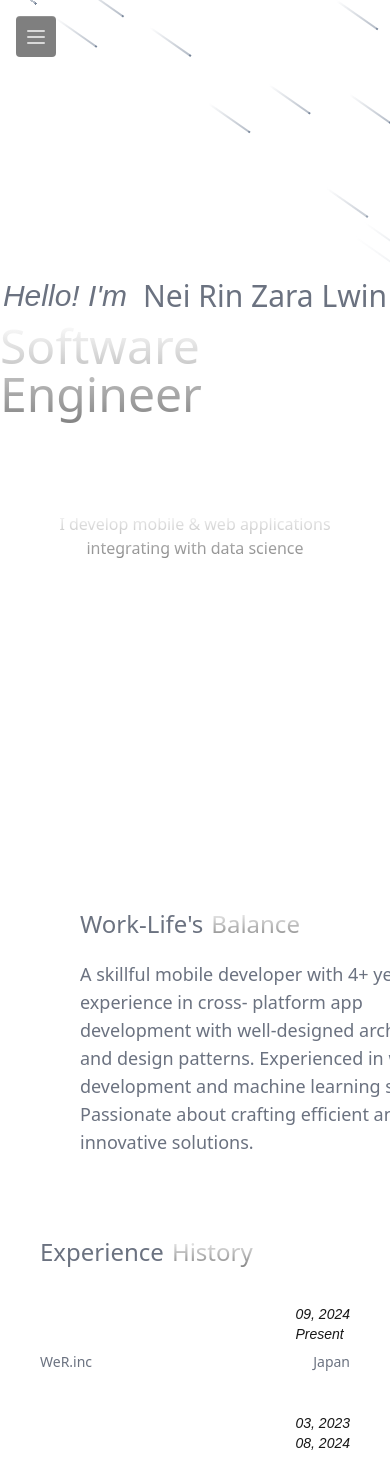
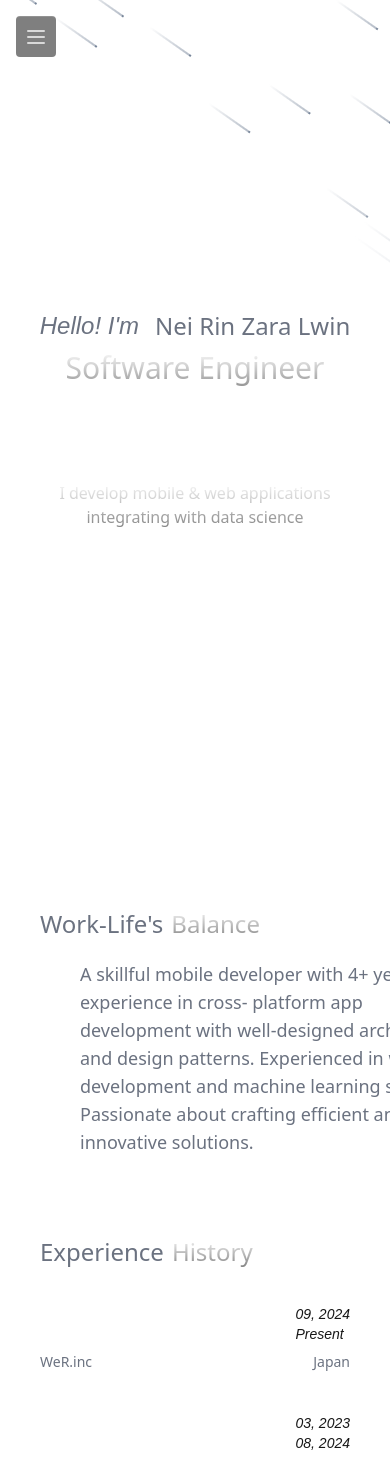
Before and after one commit to neirinzaralwin/portfolio, a Next.js app: page / in a window 390 px wide. Shown: the top 1457 px of the page. Built offline with nearby package versions, Linux system fonts and the light colour scheme.

Commit message:
refactor: adjust margins and font sizes in experience and hero components for improved layout

```diff
--- a/components/experience/experience.tsx
+++ b/components/experience/experience.tsx
@@ -21,7 +21,7 @@ const Experience = ({ timeline }: ExperienceProps) => {
     <section id="experience">
       <div className="relative pb-2 pt-16">
         <FadeIn>
-          <div className="flex flex-row text-start mx-20">
+          <div className="flex flex-row text-start mx-10 md:mx-20">
             <div className="pr-2 text-2xl md:text-4xl font-extralight text-gray-500">
               Work-Life&apos;s
             </div>
--- a/components/hero/hero.tsx
+++ b/components/hero/hero.tsx
@@ -6,14 +6,14 @@ const Hero = () => {
     <>
       <section id="about">
         <Meteors number={20} />
-        <div className="flex flex-col justify-center items-center h-screen text-3xl md:text-6xl">
+        <div className="flex flex-col justify-center items-center h-screen text-2xl md:text-5xl">
           <div className="flex flex-row text-gray-500">
             <div className="font-extralight italic pr-4">
               <SlideIn>Hello! I&apos;m</SlideIn>
             </div>
             <SlideIn>Nei Rin Zara Lwin</SlideIn>
           </div>
-          <div className="text-5xl font-extralight md:text-8xl text-white/70">
+          <div className="text-3xl font-extralight md:text-8xl text-white/70">
             <SlideIn className="gradient-text pb-2">Software Engineer</SlideIn>
           </div>
           <p className="text-white/70 text-base md:text-xl mt-20 break-words mx-10 text-center">
--- a/components/ui/background/meteors.tsx
+++ b/components/ui/background/meteors.tsx
@@ -14,7 +14,11 @@ export const Meteors = ({ number = 20 }: MeteorsProps) => {
   useEffect(() => {
     const styles = [...new Array(number)].map(() => ({
       top: -5,
-      left: Math.floor(Math.random() * window.innerWidth) + "px",
+      left:
+        Math.min(
+          Math.floor(Math.random() * window.innerWidth),
+          window.innerWidth - 10
+        ) + "px",
       animationDelay: Math.random() * 1 + 0.2 + "s",
       animationDuration: Math.floor(Math.random() * 8 + 2) + "s",
     }));
@@ -28,7 +32,7 @@ export const Meteors = ({ number = 20 }: MeteorsProps) => {
         <span
           key={idx}
           className={cn(
-            "pointer-events-none absolute left-1/2 top-1/2 size-0.5 rotate-[215deg] animate-meteor rounded-full bg-slate-500 shadow-[0_0_0_1px_#ffffff10 dark:shadow-[0_0_0_1px_#00000010]]"
+            "pointer-events-none absolute left-1/2 top-1/2 size-0.5 rotate-[215deg] animate-meteor rounded-full bg-slate-500 shadow-[0_0_0_1px_#ffffff10]"
           )}
           style={style}
         >
```
